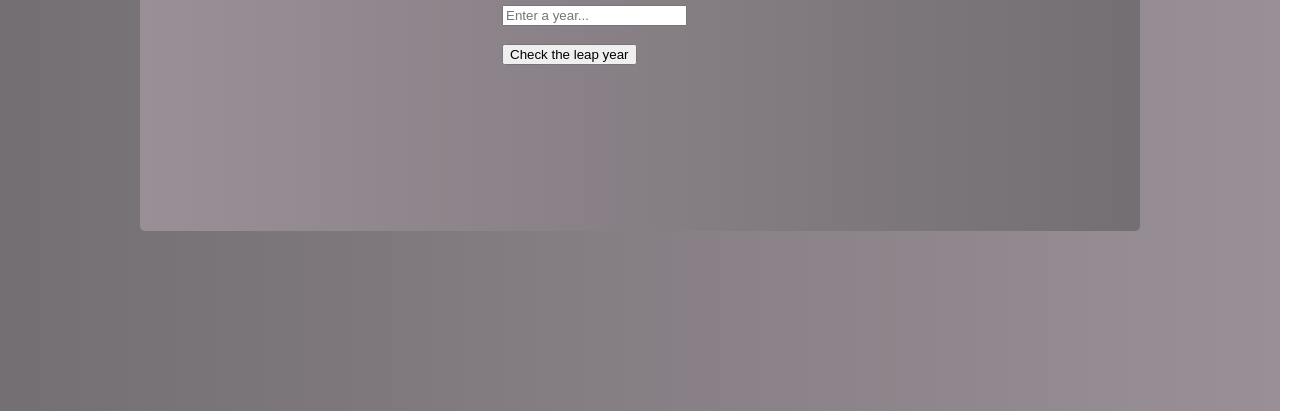
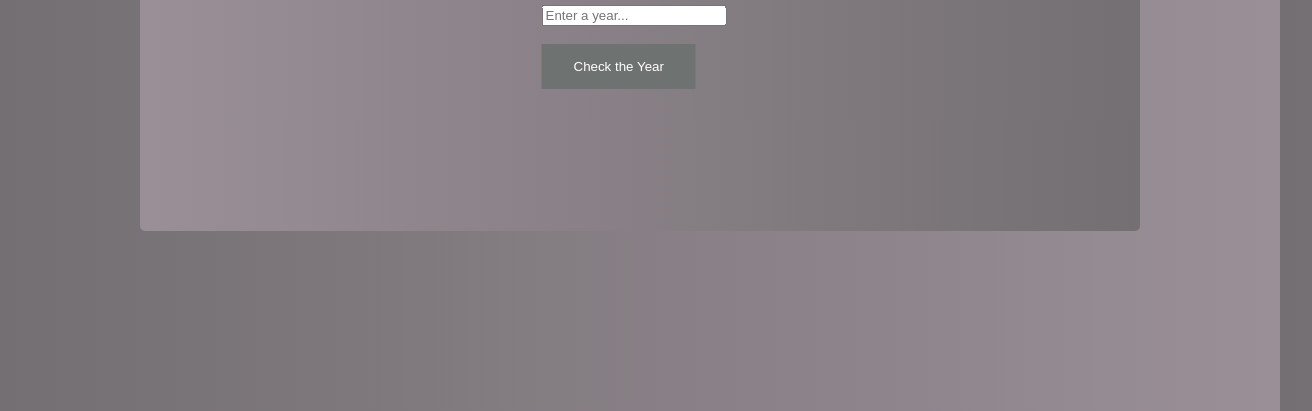
Before and after one commit to Bre98/leap-year-calc, a plain HTML site: page index.html in a window 1280 px wide. Shown: the part 389-800 px from the top of the page, 1312 px wide, since content can reach past the window. Drawn offline with Linux system fonts and the light colour scheme.

Commit message:
More positioning

```diff
--- a/index.html
+++ b/index.html
@@ -33,7 +33,7 @@
 
                 <input type='text' id='yr' placeholder="Enter a year...">
                 <br><br>
-                <input type= 'button' id ='button' value='Check the leap year' onclick='chkyr()'>
+                <input type= 'button' id ='button' value='Check the Year' onclick='chkyr()'>
             </div>
         </div>
 
--- a/script.js
+++ b/script.js
@@ -1,5 +1,7 @@
 
     document.getElementById('demo').style.display='none';
+
+
 
     function ClearFields() {
 
@@ -7,27 +9,26 @@
 
    }
 
-
-
-
     function chkyr(){
     var chk = document.getElementById('yr').value;
     var result = document.getElementById('demo');
 
-
-    if((chk % 400==0) || ((chk %100 !=0) && (chk % 4==0)))
+  if((chk % 400==0) || ((chk %100 !=0) && (chk % 4==0)))
     {
+        document.getElementById('demo').innerHTML = chk + ' is a leap year!';
         result.style.display = "block";
-        document.getElementById('demo').innerHTML = chk + ' is a leap year!';
+        ClearFields();
 
     }
     else
     {
+        document.getElementById('demo').innerHTML = chk + ' is not a leap year.';
         result.style.display = "block";
-        document.getElementById('demo').innerHTML = chk + ' is not a leap year.';
+        ClearFields();
 
 
     }
-   ClearFields();
+
+
 
 }
--- a/styles.css
+++ b/styles.css
@@ -31,7 +31,7 @@
     position: absolute;
     left: 50%;
     top: 50%;
-    transform: translate(-30%, -40%);
+    transform: translate(-20%, -40%);
   padding: 20px;
   width: 75%;
   height: 50%;
@@ -47,7 +47,7 @@
     position: absolute;
     left: 50%;
     top: 50%;
-    transform: translate(-20%, -10%);
+    transform: translate(-15%, -10%);
   padding: 20px;
   width: 75%;
   height: 50%;
@@ -62,10 +62,21 @@
     position: absolute;
     left: 50%;
     top: 50%;
-    transform: translate(-20%, 40%);
+    transform: translate(-10%, 30%);
   padding: 20px;
   width: 75%;
   height: 50%;
+
+}
+
+#button {
+  background-color: #6E7271;
+  border: none;
+  color: white;
+  padding: 15px 32px;
+  text-align: center;
+  text-decoration: none;
+  display: inline-block;
 
 }
 /*
```
